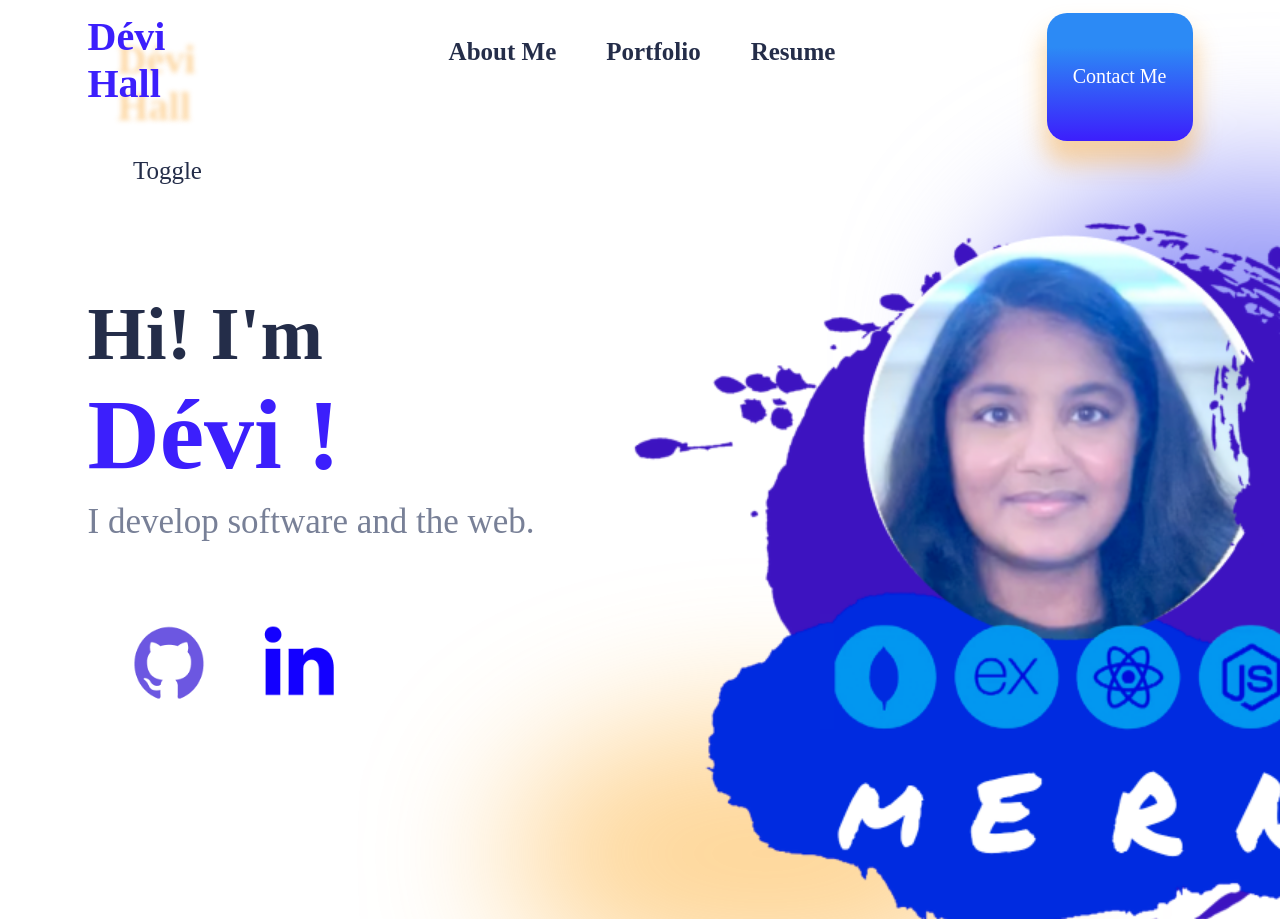
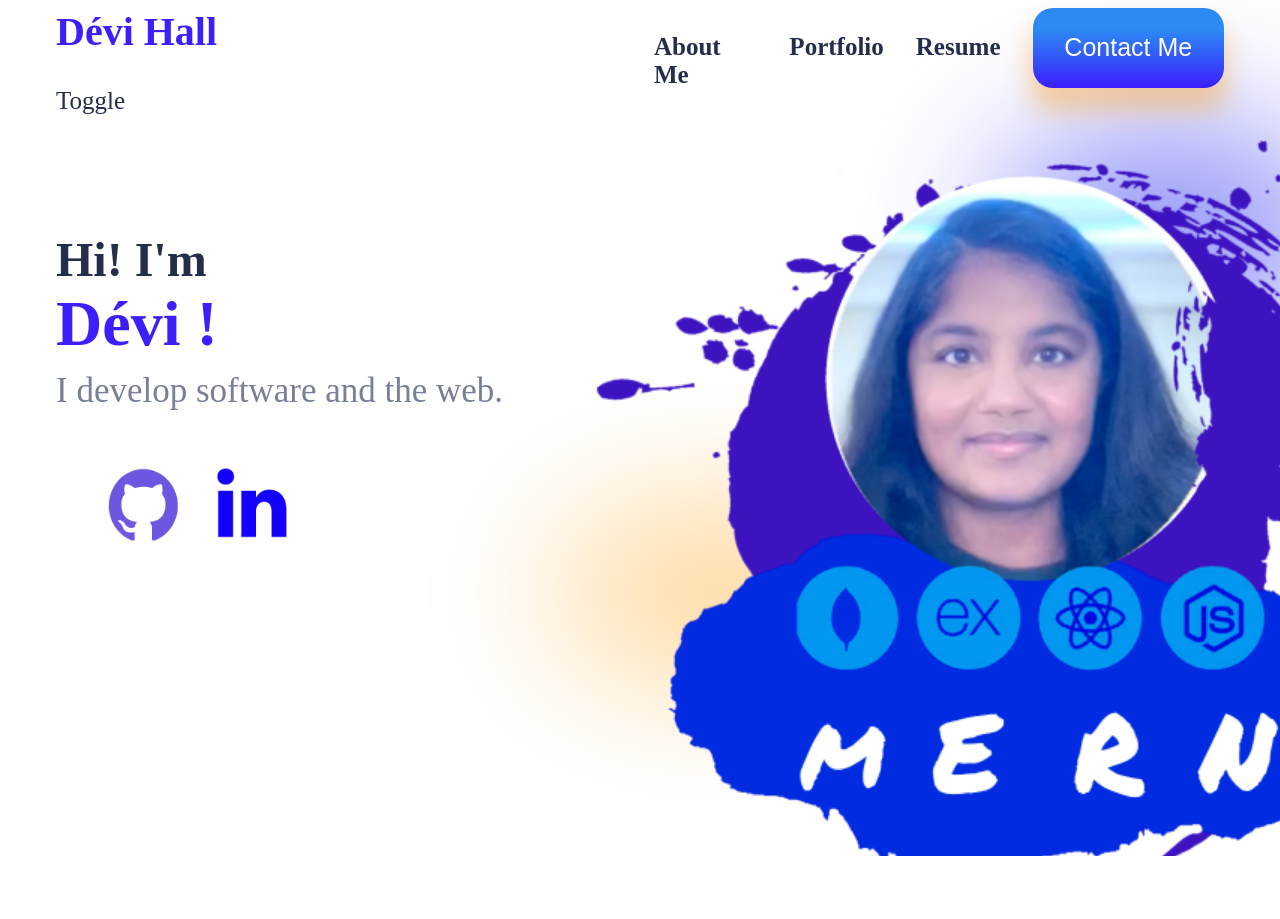
Before and after one commit to devihall/R-Portfolio, a React (Create React App) app: page / in a window 1280 px wide. After the commit the page ends 856 px from the top, so only its background shows below. Built offline with nearby package versions, Linux system fonts and the light colour scheme.

Commit message:
changes to nav bar styling

```diff
--- a/src/App.css
+++ b/src/App.css
@@ -15,9 +15,9 @@
 
 @import url('https://fonts.googleapis.com/css?family=Shadows+Into+Light');
 
-.font-link {
+/* .font-link {
   font-family: 'Shadows Into Light', cursive;
-}
+}  */
 
 .App{
     padding: 0.5rem 3.5rem;
@@ -25,11 +25,11 @@
     color: var(--black);
 }
 
-*{
+/* {
   font-family: 'Shadows Into Light', cursive;
       /* font-weight: normal; */
-      font-size: 25px;
-    }
+      /* font-size: 25px;  */
+    /* } */
 
 body{
       margin: 0;
@@ -40,7 +40,8 @@ body{
   border:none;
   color: white;
   font-size: 20px;
-  padding: 11px 26px 11px 26px;
+  padding: 10px 26px 11px 26px;
   background: linear-gradient(180deg, #2c8af5 26.71%, #3c1ffc 99.36%);
   box-shadow: 0px 20px 24px 3px rgba(251, 161, 40, 0.42);
+  height: 5rem;
 }
--- a/src/components/Intro/Intro.css
+++ b/src/components/Intro/Intro.css
@@ -2,8 +2,10 @@
   display: flex;
   height: 77vh;
   margin-top: 6rem;
+  font-family: "Shadows Into Light", cursive;
+  /* font-weight: normal; */
+  font-size: 25px;
 }
-
 .intro-left {
   display: flex;
   position: relative;
@@ -61,7 +63,7 @@
   object-fit: scale-down;
 }
 
-.purple-blur {
+.blue-blur {
   position: absolute;
   width: 22rem;
   height: 14rem;
@@ -73,7 +75,7 @@
   left: 56%;
   filter: blur(72px);
 }
-.blue-blur {
+.orange-blur {
   position: absolute;
   width: 22rem;
   height: 14rem;
@@ -86,3 +88,27 @@
   left: -9rem;
   filter: blur(72px);
 }
+
+@media screen and (max-width: 480px) {
+  .intro {
+    flex-direction: column;
+    gap: 7rem;
+    height: 64rem;
+  }
+
+  .intro-right {
+    transform: scale(0.8);
+    left: -3rem;
+  }
+  .blue-blur {
+    display: none;
+  }
+
+  .orange-blur {
+    display: none;
+  }
+
+  .intro img {
+    transform: scale(0.5);
+  }
+}
--- a/src/components/Intro/Intro.js
+++ b/src/components/Intro/Intro.js
@@ -24,7 +24,7 @@ return (
     </div>
     <div className="intro-right">
       <img className="intro-pic" src={introPic} alt="MERN logos"></img>
-      <div className="purple-blur"></div>
+      <div className="orange-blur"></div>
       <div className="blue-blur"></div>
     </div>
   </div>
--- a/src/components/Navbar/Navbar.css
+++ b/src/components/Navbar/Navbar.css
@@ -1,12 +1,16 @@
 .nav-wrapper{
-    height: 16vh;
+
     display: flex;
     justify-content: space-between;
+    /* font-family: 'Josefin', cursive; */
+      /* font-weight: normal; */
+      font-size: 25px;
 }
 
 .nav-left{
-    flex:1;
-    align-items: center;
+    height: 16vh;
+    flex:4;
+    align-items: left;
     display: flex;
     gap: 2rem;
     flex-direction: column;
@@ -17,12 +21,13 @@
     font-size: 40px;
     font-weight: bold;
     color: var(--violet);
-    text-shadow: 30px 23px 5px rgba(251, 161, 40, 0.42);
+    /* text-shadow: 30px 23px 5px rgba(251, 161, 40, 0.42); */
 }
 
 .nav-right{
+    height: 16vh;
     display: flex;
-    flex:5;
+    flex:3;
     align-items: center;
     justify-content: center;
     font-weight: bold;
@@ -46,6 +51,12 @@
     color: var(--violet);
 }
 
+.nav-button {
+  flex: 1;
+  font-size: 25px;
+
+}
+
 .nav-button:hover{
   background: white;
   color: var(--violet);
```
Also changed, not shown: 1 other file (tests, documents, lock files or other folders).
